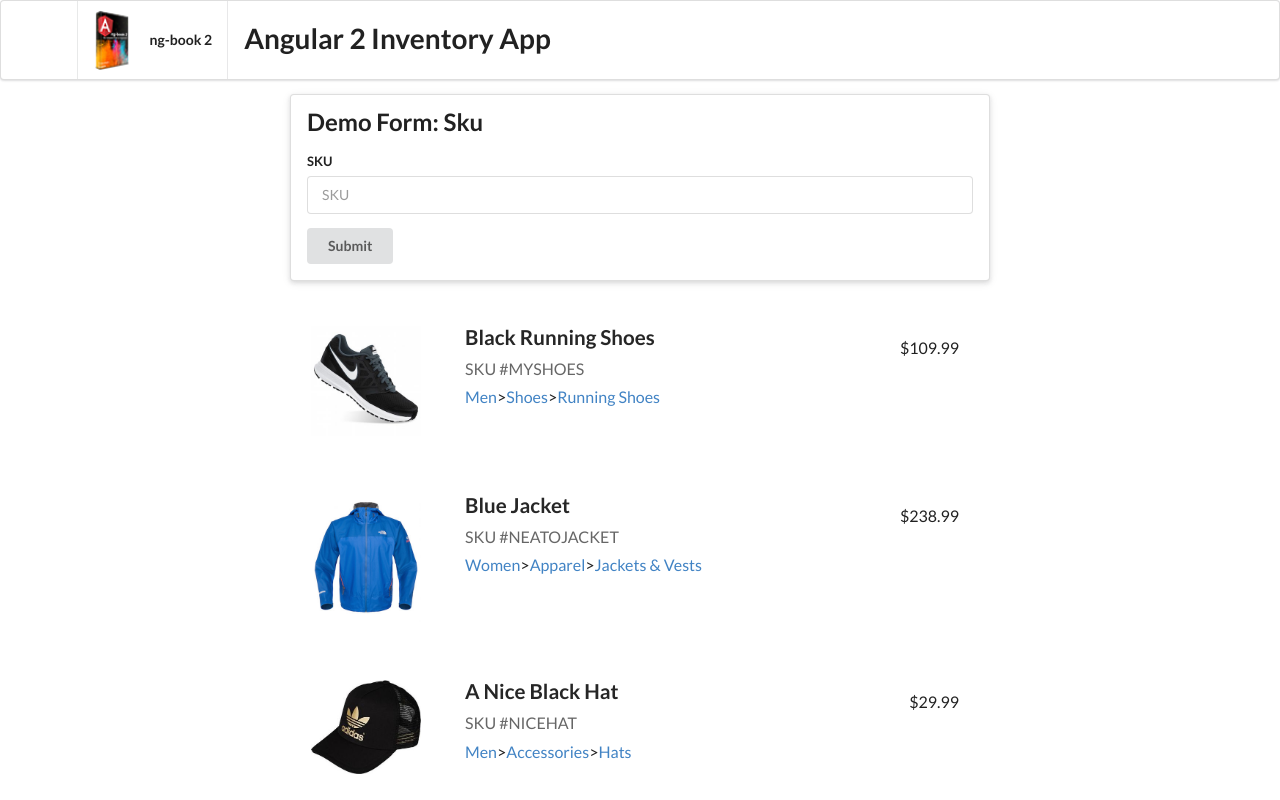
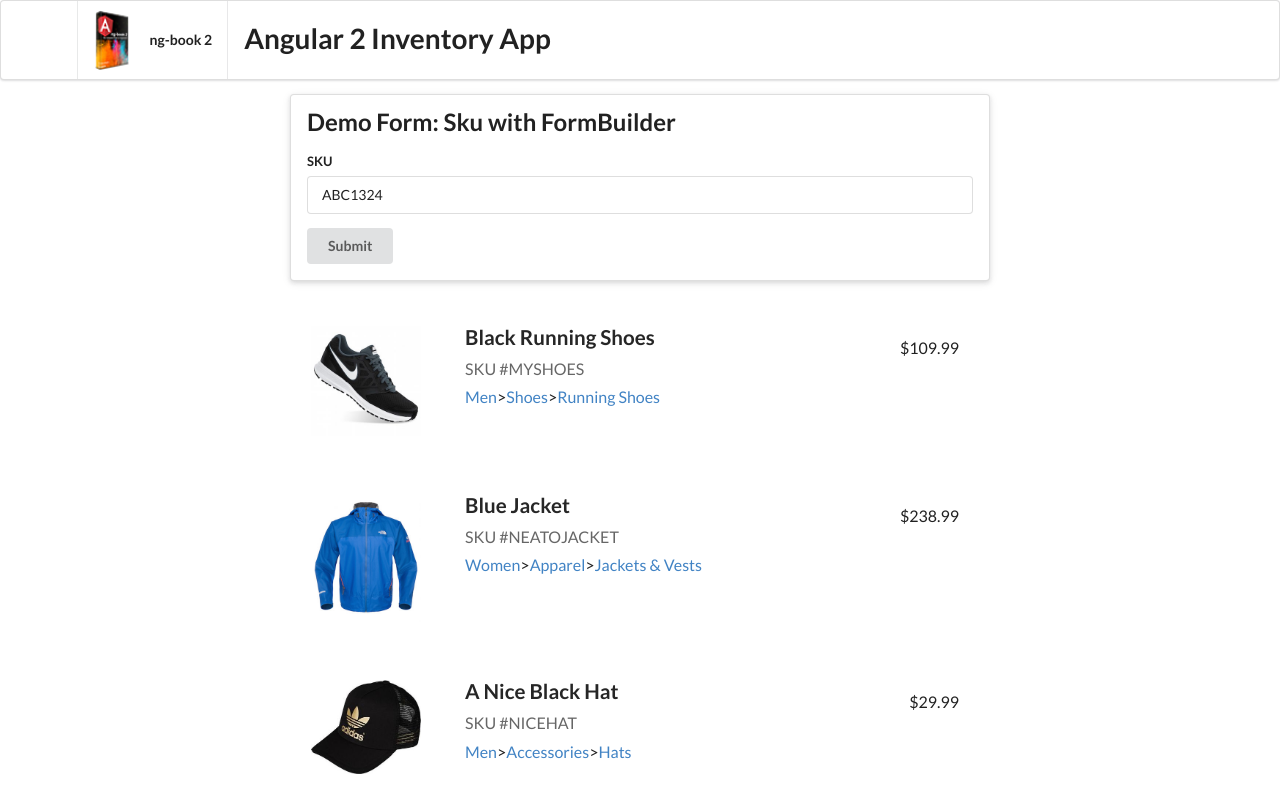
Before and after one commit to lightforsin/angular-53, an Angular app: page / in a window 1280 px wide. Built offline with nearby package versions, Linux system fonts and the light colour scheme.

Commit message:
Add form created with FormBuilder

```diff
--- a/src/app/app.module.ts
+++ b/src/app/app.module.ts
@@ -11,7 +11,7 @@ import { ProductRowComponent } from './product/product-row.component';
 import { ProductImageComponent } from './product/product-image.component';
 import { ProductDepartmentComponent } from './product/product-department.component';
 import { ProductPriceComponent } from './product/product-price.component';
-import { SkuComponent } from './forms/sku.component';
+import { SkuComponent, SkuComponentBuilder } from './forms/sku.component';
 
 @NgModule({
   declarations: [
@@ -23,7 +23,8 @@ import { SkuComponent } from './forms/sku.component';
     ProductImageComponent,
     ProductDepartmentComponent,
     ProductPriceComponent,
-    SkuComponent
+    SkuComponent,
+    SkuComponentBuilder
   ],
   imports: [
     BrowserModule,
--- /dev/null
+++ b/src/app/forms/sku.component-builder.html
@@ -0,0 +1,17 @@
+<div class="ui raised segment">
+    <h2 class="ui header">Demo Form: Sku with FormBuilder</h2>
+    <form [formGroup]="myForm" (ngSubmit)="onSubmit(myForm.value)" class="ui form">
+
+        <div class="field">
+            <label for="skuInput">SKU</label>
+            <input
+                type="text"
+                id="skuInput"
+                placeholder="SKU"
+                name="sku"
+                [formControl]="myForm.controls['sku']">
+        </div>
+
+        <button type="submit" class="ui button">Submit</button>
+    </form>
+</div>
--- a/src/app/forms/sku.component.ts
+++ b/src/app/forms/sku.component.ts
@@ -1,10 +1,30 @@
 import { Component } from '@angular/core';
-
+import { FormBuilder, FormGroup } from '@angular/forms';
 
 @Component({
     selector: 'sku',
     templateUrl: './sku.component.html'
 })
 export class SkuComponent {
+    onSubmit(formValue: any): void {
+        console.log(formValue);
+    }
+}
 
+@Component({
+    selector: 'sku-builder',
+    templateUrl: './sku.component-builder.html'
+})
+export class SkuComponentBuilder {
+    myForm: FormGroup;
+
+    constructor(fb: FormBuilder) {
+        this.myForm = fb.group({
+            'sku': ['ABC1324']
+        });
+    }
+
+    onSubmit(formValue: any): void {
+        console.log(formValue);
+    }
 }
--- a/src/app/product/product-list.component.ts
+++ b/src/app/product/product-list.component.ts
@@ -4,7 +4,7 @@ import { Product } from './product.model';
 @Component({
     selector: 'product-list',
     template: `
-    <sku></sku>
+    <sku-builder></sku-builder>
     <div class="ui items">
         <product-row
             *ngFor="let product of productList"
```
